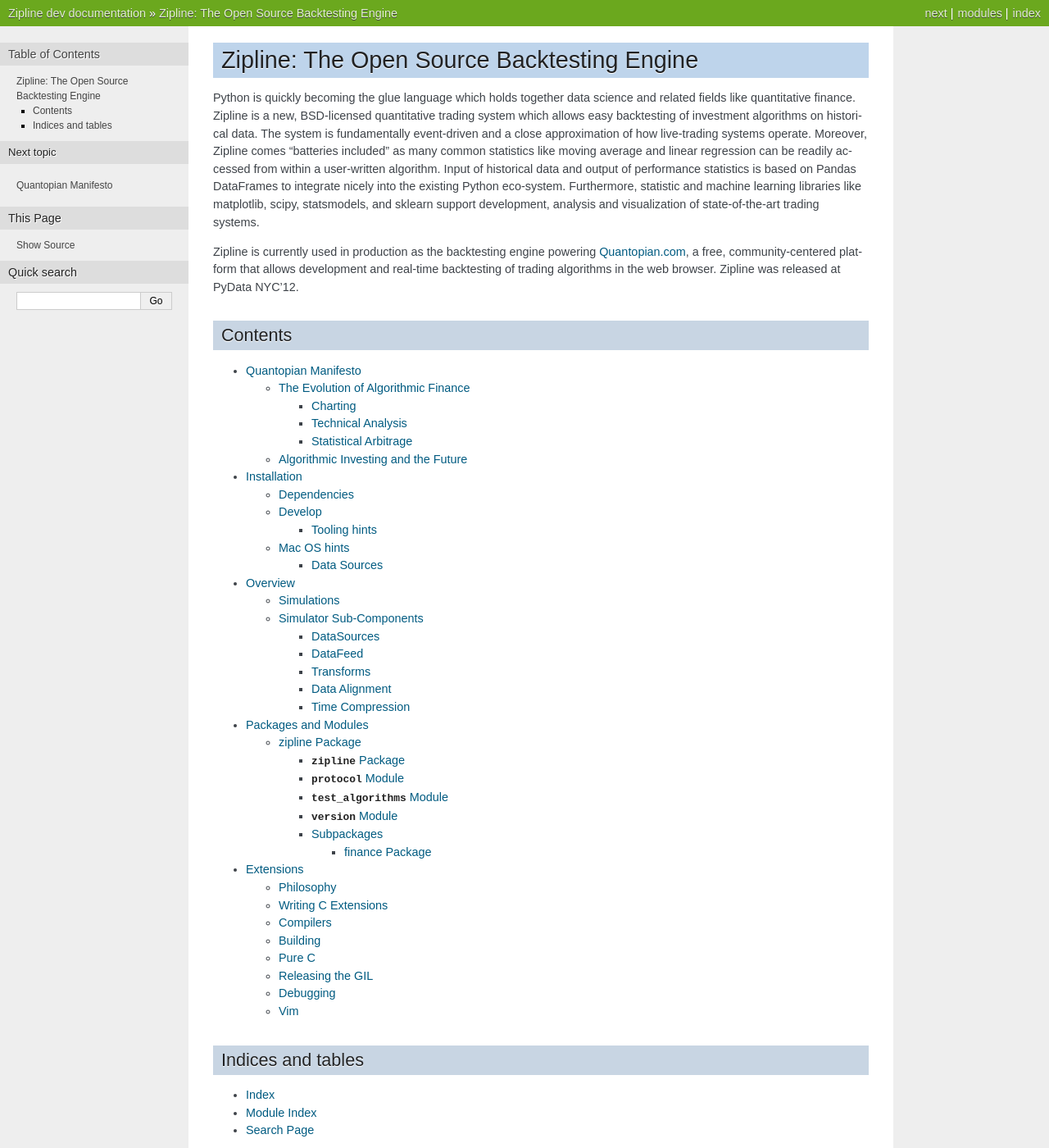
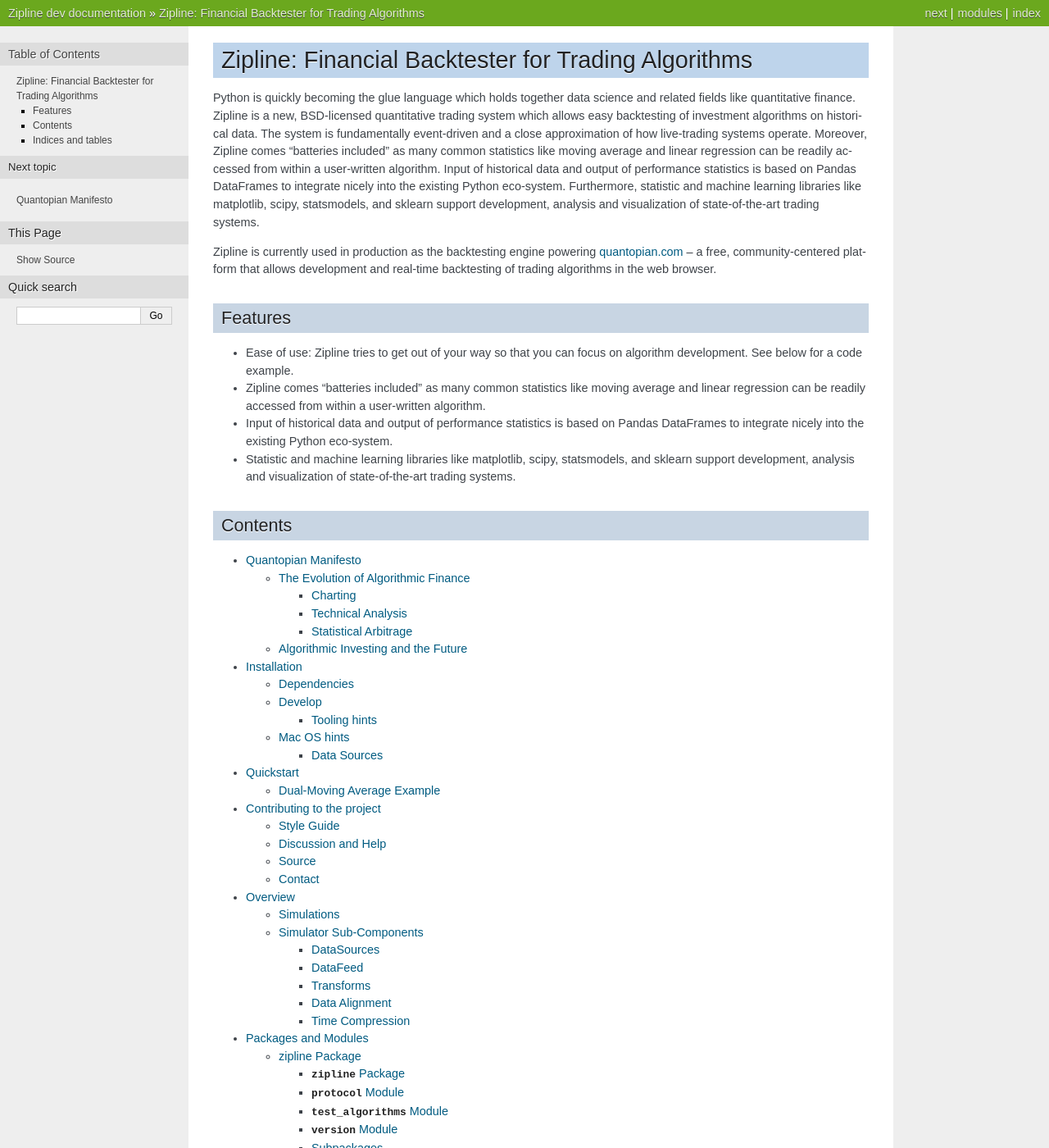
Before and after one commit to quantopian/zipline, a Sphinx documentation site: the page built from docs/index.rst, in a window 1280 px wide and 1400 px high. Shown: the whole window at 82% size. Built offline with Sphinx 7.4.7, drawn with Linux system fonts in a browser that asks for light colours; pages that are not in the unit, such as notebooks, are missing from menus; some of the changed text lies outside the part shown.

```diff
--- /dev/null
+++ b/docs/contributing.rst
@@ -0,0 +1,39 @@
+***************************
+Contributing to the project
+***************************
+
+Style Guide
+===========
+
+To ensure that changes and patches are focused on behavior changes,
+the zipline codebase adheres to PEP-8,
+`<http://www.python.org/dev/peps/pep-0008/>`_.
+
+The maintainers check the code using the flake8 script,
+`<https://github.com/jcrocholl/pep8/>`_, which is included in the
+requirements_dev.txt.
+
+Before submitting patches or pull requests, please ensure that your
+changes pass
+
+::
+
+    flake8 --ignore=E124,E125,E126 zipline tests
+
+Discussion and Help
+===================
+
+Discussion of the project is held at the Google Group,
+`<zipline@googlegroups.com>`_,
+`<https://groups.google.com/forum/#!forum/zipline>`_.
+
+Source
+======
+
+The source for Zipline is hosted at
+`<https://github.com/quantopian/zipline>`_.
+
+Contact
+=======
+
+For other questions, please contact `<opensource@quantopian.com>`_.
--- a/docs/index.rst
+++ b/docs/index.rst
@@ -5,9 +5,9 @@
 
 .. module:: zipline
 
-*******************************************
-Zipline: The Open Source Backtesting Engine
-*******************************************
+****************************************************
+Zipline: Financial Backtester for Trading Algorithms
+****************************************************
 
 Python is quickly becoming the glue language which holds together data science
 and related fields like quantitative finance. Zipline is a new, BSD-licensed
@@ -22,10 +22,27 @@ Python eco-system. Furthermore, statistic and machine learning libraries like
 matplotlib, scipy, statsmodels, and sklearn support development, analysis and
 visualization of state-of-the-art trading systems.
 
-Zipline is currently used in production as the backtesting engine powering
-`<Quantopian.com>`_, a free, community-centered platform that allows
-development and real-time backtesting of trading algorithms in the web browser.
-Zipline was released at PyData NYC'12.
+Zipline is currently used in production as the backtesting engine
+powering `quantopian.com <https://app.quantopian.com>`_ -- a free, community-centered
+platform that allows development and real-time backtesting of trading
+algorithms in the web browser.
+
+Features
+========
+
+* Ease of use: Zipline tries to get out of your way so that you can focus on
+  algorithm development. See below for a code example.
+
+* Zipline comes "batteries included" as many common statistics like moving
+  average and linear regression can be readily accessed from within a
+  user-written algorithm.
+
+* Input of historical data and output of performance statistics is based on
+  Pandas DataFrames to integrate nicely into the existing Python eco-system.
+
+* Statistic and machine learning libraries like matplotlib, scipy, statsmodels,
+  and sklearn support development, analysis and visualization of
+  state-of-the-art trading systems.
 
 Contents
 ========
@@ -35,10 +52,11 @@ Contents
 
    manifesto.rst
    installation.rst
+   quickstart.rst
+   contributing.rst
    overview.rst
    modules.rst
    extensions.rst
-
 
 Indices and tables
 ==================
```
Also changed, not shown: docs/quickstart.rst (added, +54 -0 lines).
